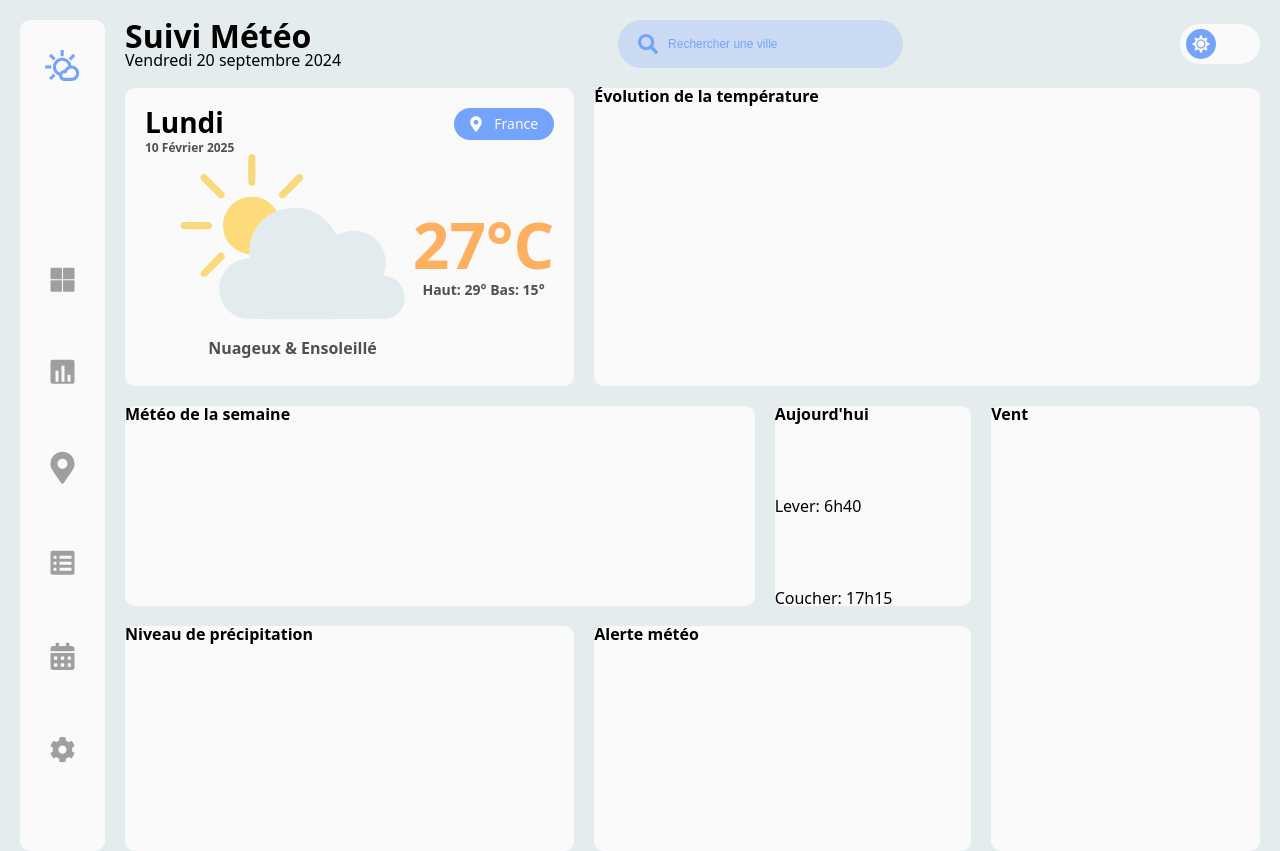
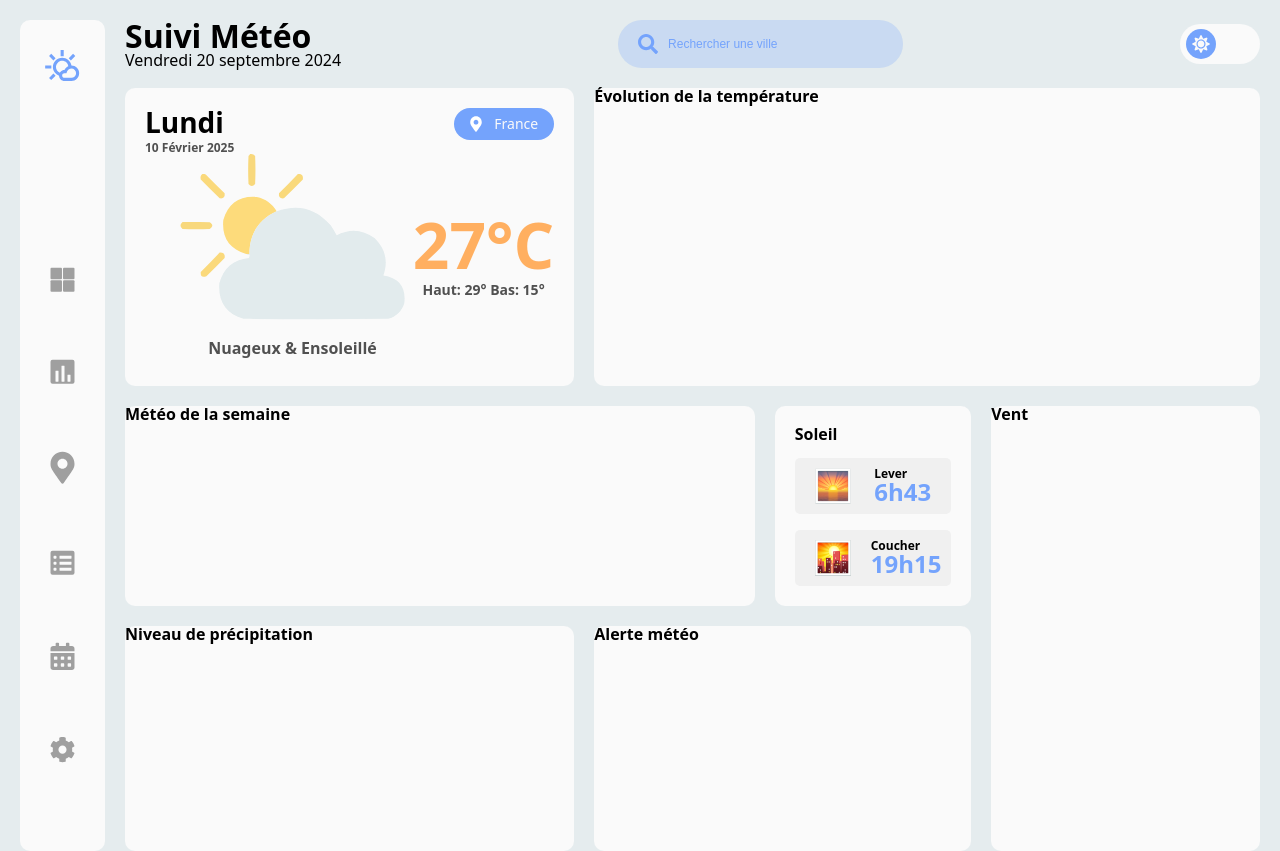
Before and after one commit to Lonejyc/weather-app, a React (Vite) app: page / in a window 1280 px wide. Built offline with nearby package versions, Linux system fonts and the light colour scheme; no server answers.

Commit message:
SunTimings component finished

```diff
--- a/src/App.css
+++ b/src/App.css
@@ -228,3 +228,37 @@
         }
     }
 }
+
+.sun-timings {
+    display: flex;
+    flex-direction: column;
+    justify-content: space-between;
+    padding: 20px;
+    .sunrise, .sunset {
+        display: flex;
+        justify-content: space-between;
+        align-items: center;
+        gap: 20px;
+        background-color: var(--light-white);
+        border-radius: 5px;
+        padding: 10px 20px;
+        .icon {
+            width: 36px;
+            height: 36px;
+        }
+        .content {
+            display: flex;
+            flex-direction: column;
+            .text {
+                font-size: 12px;
+                font-weight: 600;
+                color: var(--black);
+            }
+            .time {
+                font-size: 24px;
+                font-weight: 600;
+                color: var(--blue);
+            }
+        }
+    }
+}
--- a/src/App.jsx
+++ b/src/App.jsx
@@ -37,7 +37,7 @@ const App = () => {
           <WeatherCard data={data}/>
           <TemperatureChart />
           <WeeklyForecast />
-          <SunTimings />
+          <SunTimings data={data}/>
           <WindInfo />
           <WeatherAlert />
           <PrecipitationLevel />
--- a/src/components/SunTimings.jsx
+++ b/src/components/SunTimings.jsx
@@ -1,11 +1,30 @@
 import React from 'react';
 
-function SunTimings() {
+import Sunrise from '../assets/images/Sunrise.png';
+import Sunset from '../assets/images/Sunset.png';
+
+const SunTimings = ({ data }) => {
+
+  const SunriseH = data.sys ? new Date(data.sys.sunrise * 1000).toLocaleTimeString([], { hour: '2-digit', minute: '2-digit' }) : "6h43";
+  const SunsetH = data.sys ? new Date(data.sys.sunset * 1000).toLocaleTimeString([], { hour: '2-digit', minute: '2-digit' }) : "19h15";
+
   return (
     <div className="sun-timings">
-      <h3>Aujourd'hui</h3>
-      <p>Lever: 6h40</p>
-      <p>Coucher: 17h15</p>
+      <h3>Soleil</h3>
+      <div className="sunrise">
+        <img src={Sunrise} className='icon' alt="Sunrise Icon" />
+        <div className="content">
+          <p className='text'>Lever</p>
+          <p className='time'>{SunriseH}</p>
+        </div>
+      </div>
+      <div className="sunset">
+        <img src={Sunset} className='icon' alt="Sunset Icon" />
+        <div className="content">
+          <p className='text'>Coucher</p>
+          <p className='time'>{SunsetH}</p>
+        </div>
+      </div>
     </div>
   );
 }
```
